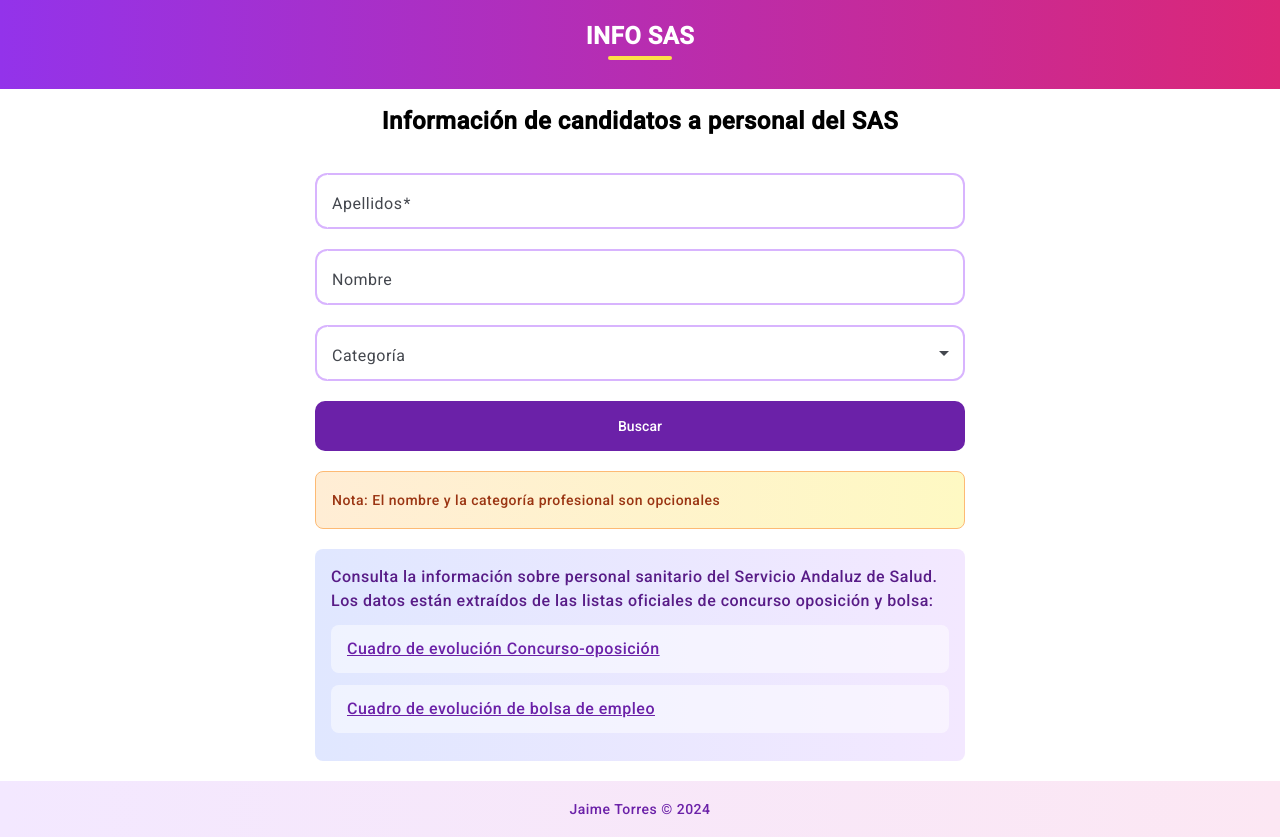
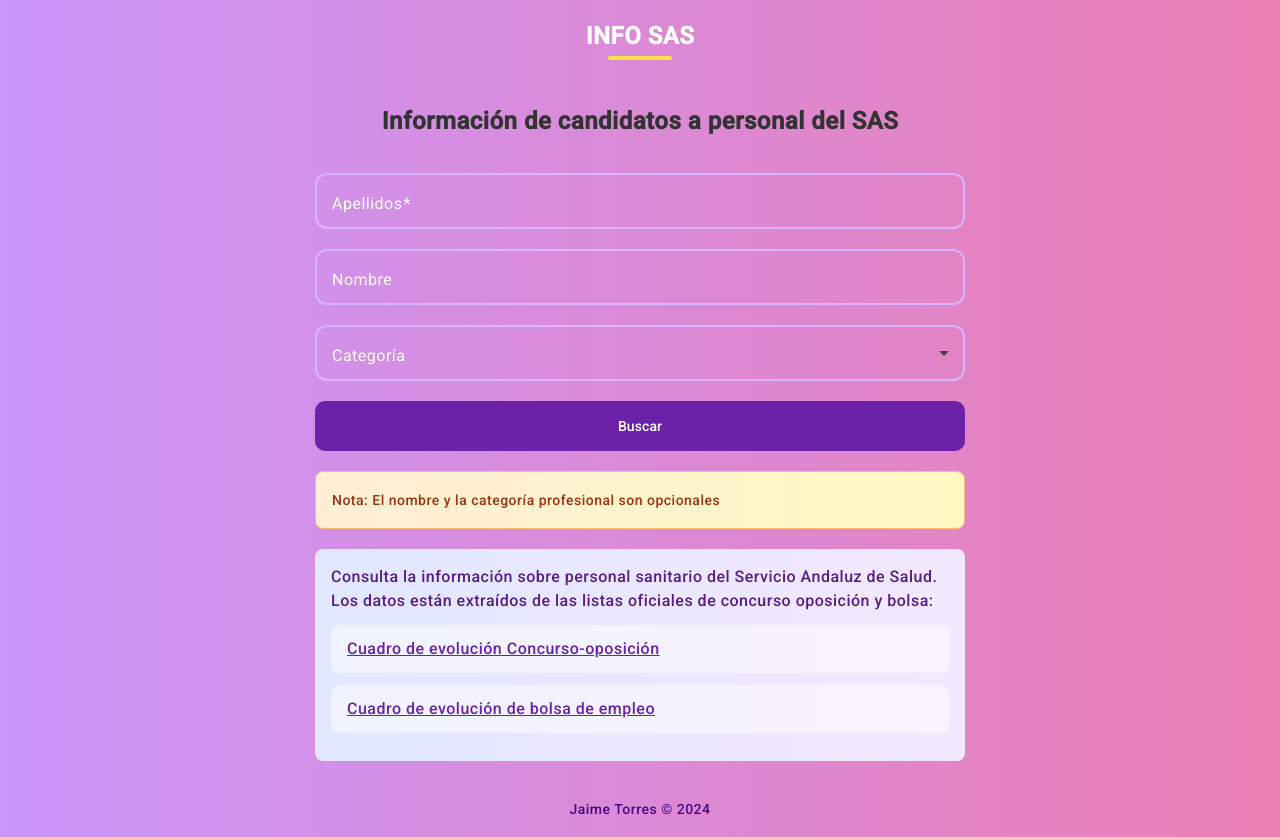
Before and after one commit to torresj/infosas-frontend, an Angular app: page / in a window 1280 px wide. Built offline with nearby package versions, Linux system fonts and the light colour scheme.

Commit message:
restyle added

```diff
--- a/src/app/app.component.css
+++ b/src/app/app.component.css
@@ -9,7 +9,7 @@
     width: 100%;
     text-align: center;
     padding: 1.5rem 0;
-    background: linear-gradient(to right, #9333ea, #db2777);
+    background: transparent;
     color: white;
 }
 
@@ -32,15 +32,15 @@
     flex-direction: row;
     justify-content: center;
     padding: 1rem;
-    background: linear-gradient(to right, #f3e8ff, #fce7f3);
-    color: #6b21a8;
+    background: transparent;
+    color: #49087f;
     font-size: 0.875rem;
     font-weight: 500;
 }
 
 .footer a{
     text-decoration: none;
-    color: #6b21a8;
+    color: #49087f;
     font-size: 0.875rem;
     font-weight: 500;
 }
--- a/src/app/components/home/home.component.css
+++ b/src/app/components/home/home.component.css
@@ -134,3 +134,7 @@
 .mat-mdc-unelevated-button:not(:disabled){
   background-color: #6b21a8 !important;
 }
+
+.mat-mdc-floating-label{
+  color: white !important;
+}
--- a/src/styles.css
+++ b/src/styles.css
@@ -10,6 +10,8 @@
     display: flex;
     flex-direction: column;
     min-height: 100vh;
+    background: linear-gradient(to right, #ca96fa, #eb7eb4);
+    color: #333;
 }
 
 .content{
```
